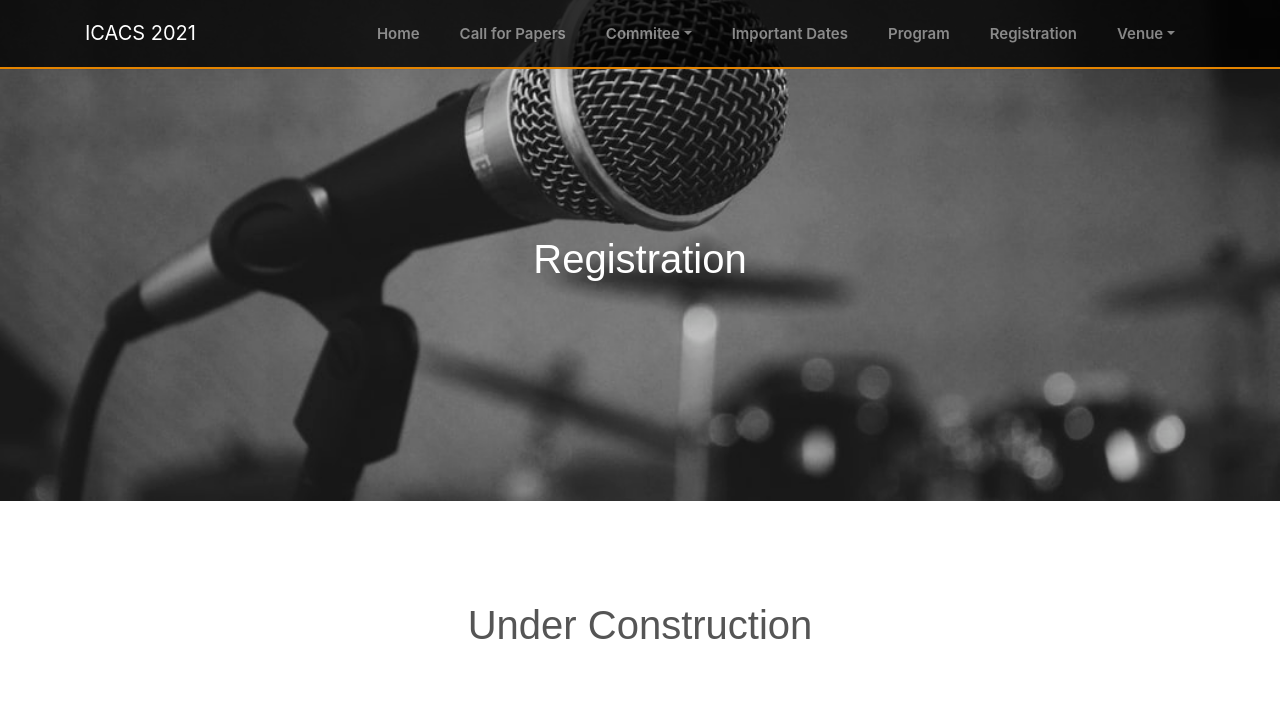
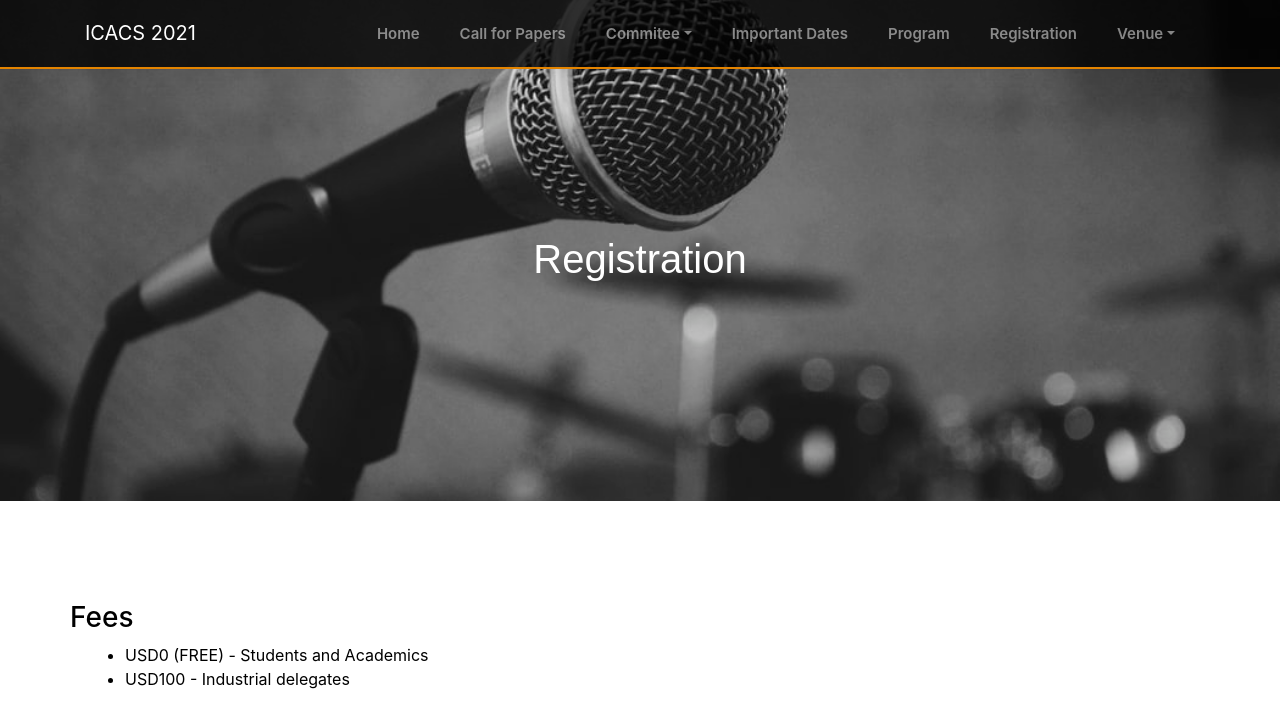
Before and after one commit to alisolehria/ICACS-site, a React (Create React App) app: page /#/registration in a window 1280 px wide. Shown: the top 728 px of the page. Built offline with nearby package versions, Linux system fonts and the light colour scheme; what google-maps-react would draw is missing.

Commit message:
added to registration

```diff
--- a/src/Registration.js
+++ b/src/Registration.js
@@ -12,7 +12,15 @@ class Registration extends React.Component {
 
              <div class="container">
   <div id = "call" class = "callPapers">
-          <h1>Under Construction</h1>
+
+
+<div class = "row">
+    <h3>Fees</h3>
+    </div>
+    <ul>
+        <li>USD0 (FREE) - Students and Academics</li>
+        <li>USD100 - Industrial delegates</li>
+    </ul>
     </div></div>
 
         </div>
```
